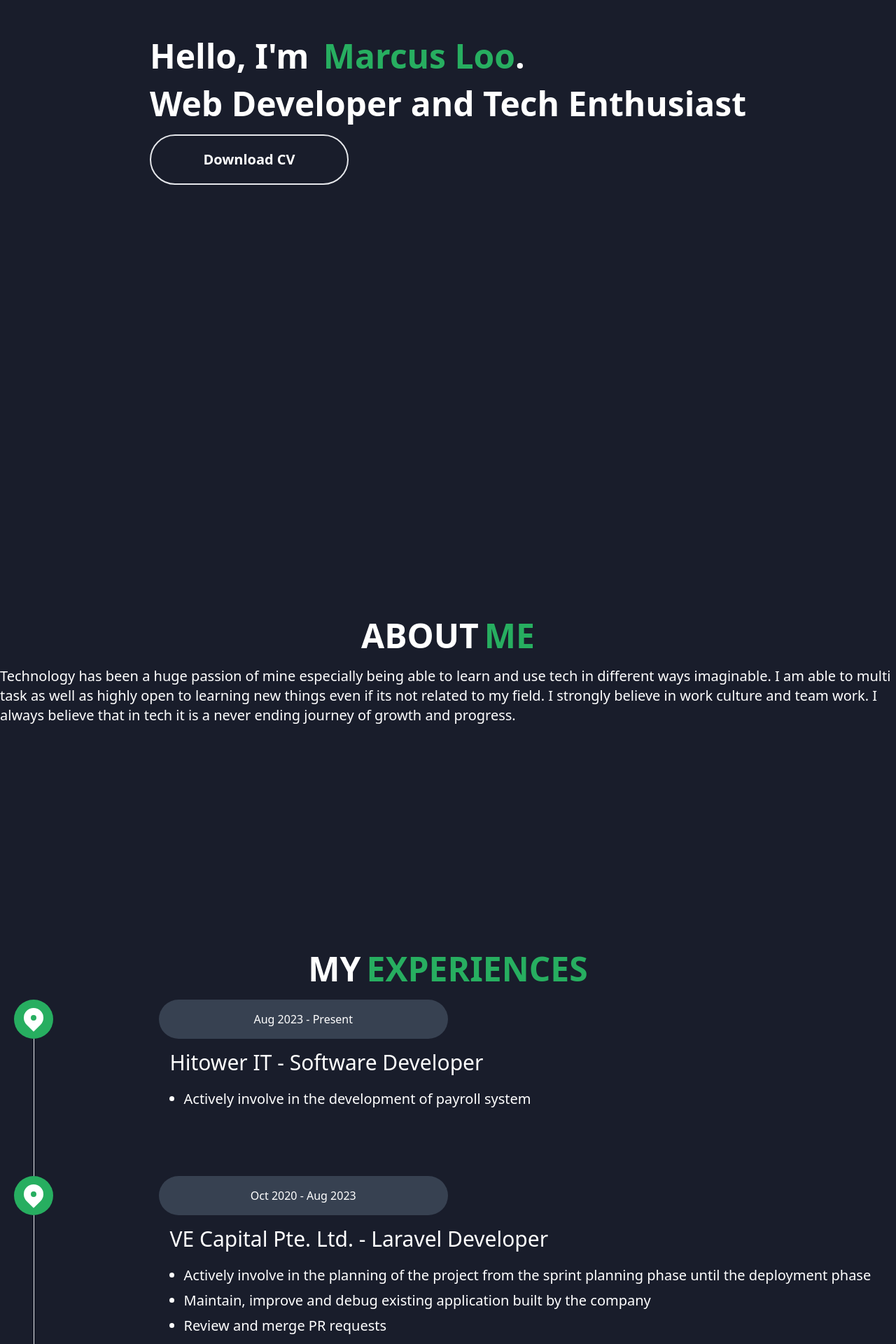
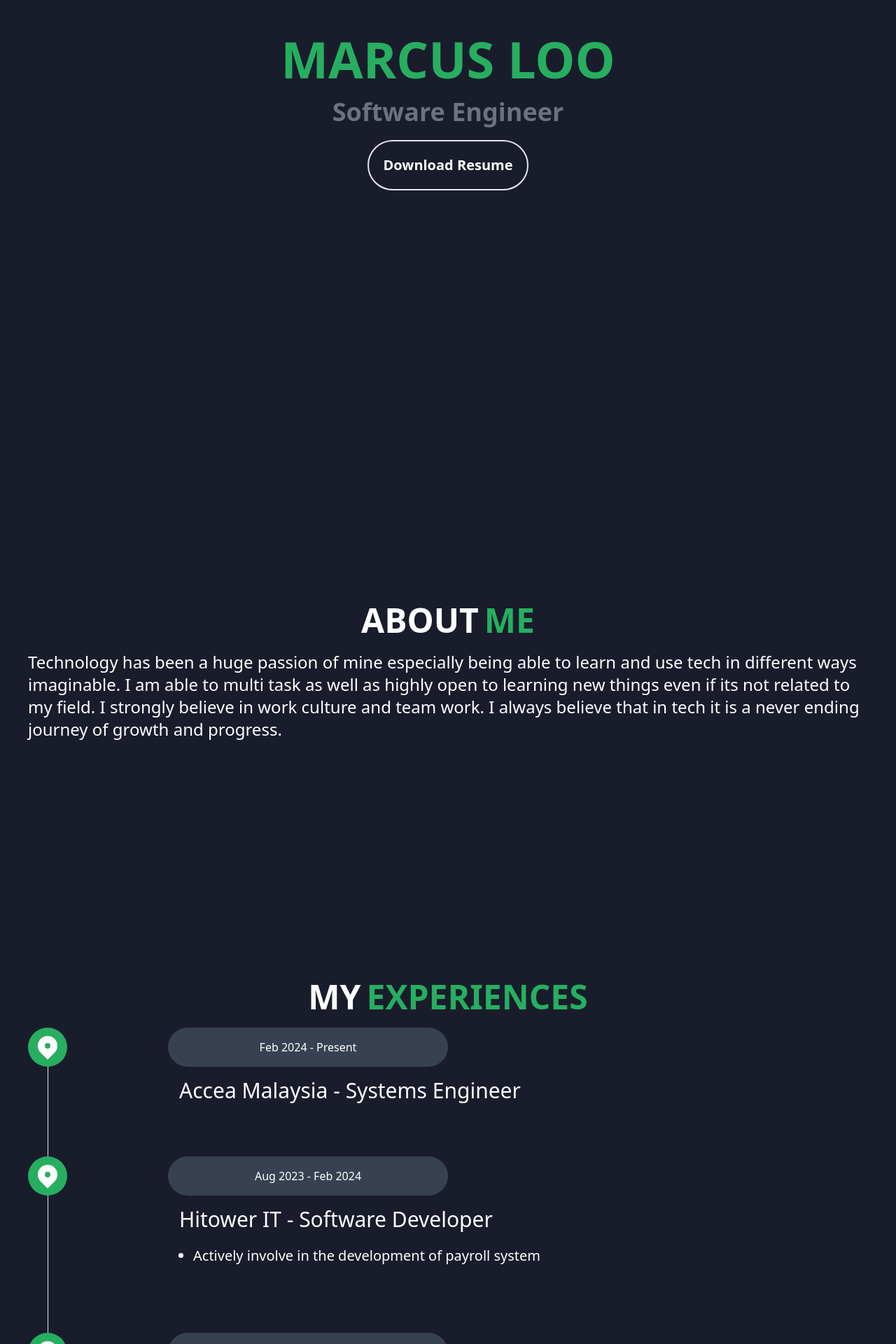
Before and after one commit to MarcusLEK/Marcus-Loo, a Nuxt app: page / in a window 1280 px wide. Shown: the part 240-2160 px from the top of the page at 70% size. Built offline with nearby package versions, Linux system fonts and the light colour scheme.

Commit message:
updated design

```diff
--- a/components/About.vue
+++ b/components/About.vue
@@ -1,18 +1,18 @@
 <template>
 	<div class="h-screen flex items-center justify-center">
-		<div>
+		<div class="p-10">
 			<span
 				class="text-white text-4xl md:text-5xl font-bold flex justify-center mb-5"
 				>ABOUT <span class="text-goGreen ml-2">ME</span></span
 			>
-			<div class="container text-white text-xl">
+			<p class="container text-white text-2xl">
 				Technology has been a huge passion of mine especially being able
 				to learn and use tech in different ways imaginable. I am able to
 				multi task as well as highly open to learning new things even if
 				its not related to my field. I strongly believe in work culture
 				and team work. I always believe that in tech it is a never
 				ending journey of growth and progress.
-			</div>
+			</p>
 		</div>
 	</div>
 </template>
--- a/components/ContactMe.vue
+++ b/components/ContactMe.vue
@@ -1,6 +1,6 @@
 <template>
 	<div class="h-screen flex items-center justify-center">
-		<div id="contactme">
+		<div id="contactme" class="p-10">
 			<span
 				class="text-white text-4xl md:text-5xl font-bold flex justify-center mb-5"
 				>Contact <span class="text-goGreen ml-2">Me</span></span
--- a/components/Experiences.vue
+++ b/components/Experiences.vue
@@ -1,6 +1,6 @@
 <template>
 	<div class="md:flex md:items-center md:justify-center">
-		<div id="contactme">
+		<div id="contactme" class="p-10">
 			<span
 				class="text-white text-4xl md:text-5xl font-bold flex justify-center mb-5"
 				>MY <span class="text-goGreen ml-2">EXPERIENCES</span></span
@@ -23,7 +23,44 @@
 					<div
 						class="col-start-3 col-span-full md:col-span-4 bg-gray-700 rounded-full p-2 md:p-4 text-white text-center my-auto"
 					>
-						<span>Aug 2023 - Present</span>
+						<span>Feb 2024 - Present</span>
+					</div>
+				</div>
+				<div class="grid grid-cols-12">
+					<div class="border-l w-1 ml-5 md:ml-7"></div>
+					<div
+						class="col-start-3 col-span-full p-4 text-white text-xl my-auto mb-10"
+					>
+						<div class="text-3xl mb-5">
+							<a
+								href="https://www.accea.com.my"
+								target="_blank"
+								class="hover:underline"
+								>Accea Malaysia - Systems Engineer</a
+							>
+						</div>
+					</div>
+				</div>
+			</div>
+
+			<div class="grid grid-row-2">
+				<div class="grid grid-cols-12">
+					<svg
+						xmlns="http://www.w3.org/2000/svg"
+						class="col-span-1 h-10 w-10 md:col-span-2 md:h-14 md:w-14 text-white bg-goGreen rounded-full p-2 my-auto"
+						viewBox="0 0 20 20"
+						fill="currentColor"
+					>
+						<path
+							fill-rule="evenodd"
+							d="M5.05 4.05a7 7 0 119.9 9.9L10 18.9l-4.95-4.95a7 7 0 010-9.9zM10 11a2 2 0 100-4 2 2 0 000 4z"
+							clip-rule="evenodd"
+						/>
+					</svg>
+					<div
+						class="col-start-3 col-span-full md:col-span-4 bg-gray-700 rounded-full p-2 md:p-4 text-white text-center my-auto"
+					>
+						<span>Aug 2023 - Feb 2024</span>
 					</div>
 				</div>
 				<div class="grid grid-cols-12">
@@ -155,7 +192,7 @@
 								href="https://www.linkedin.com/company/hiredlymy/"
 								target="_blank"
 								class="hover:underline"
-								>Hiredly (formerly known as WOBB) - Intern
+								>WOBB (currently known as Hiredly) - Intern
 								Developer</a
 							>
 						</div>
--- a/components/Introduction.vue
+++ b/components/Introduction.vue
@@ -1,19 +1,21 @@
 <template>
 	<div class="h-screen flex items-center justify-center">
-		<div class="grid grid-cols-3">
-			<span class="col-span-12 mb-5 text-5xl text-white font-bold"
-				>Hello, I'm
-				<span class="text-goGreen md:ml-2">Marcus Loo</span>.</span
+		<div class="grid grid-cols-3 p-10">
+			<span
+				class="col-span-12 mb-5 text-7xl font-bold text-center text-goGreen"
 			>
-			<span class="col-span-12 mb-5 text-5xl text-white font-bold"
-				>Web Developer and Tech Enthusiast</span
+				MARCUS LOO
+			</span>
+			<span
+				class="col-span-12 mb-5 text-4xl text-gray-500 text-center font-bold"
+				>Software Engineer</span
 			>
 			<a
 				href="https://drive.google.com/file/d/1yYHxsNtZJ4dXXBq1K9iRKLL6rCe66syB/view?usp=sharing"
 				target="_blank"
-				class="col-span-12 md:col-span-1 text-xl text-center text-white font-semibold border-2 rounded-full p-5 cursor-pointer hover:border-goGreen transition ease-in-out delay-100 hover:-translate-y-1 hover:scale-110 hover:bg-goGreen duration-300"
+				class="col-span-12 md:col-span-1 md:col-start-2 text-xl text-center text-white font-semibold border-2 rounded-full p-5 cursor-pointer hover:border-goGreen transition ease-in-out delay-100 hover:-translate-y-1 hover:scale-110 hover:bg-goGreen duration-300"
 			>
-				Download CV
+				Download Resume
 			</a>
 		</div>
 	</div>
--- a/components/Skills.vue
+++ b/components/Skills.vue
@@ -1,15 +1,11 @@
 <template>
 	<div class="min-h-screen flex items-center justify-center">
-		<div>
+		<div class="p-10">
 			<span
 				class="text-white text-4xl md:text-5xl font-bold flex justify-center mb-5"
 				>MY <span class="text-goGreen ml-2">SKILLS</span></span
 			>
 			<div class="mb-10">
-				<span
-					class="text-white text-3xl md:text-4xl font-bold flex justify-center mb-3"
-					>Frameworks</span
-				>
 				<div class="flex items-center justify-center flex-wrap gap-3">
 					<span
 						class="inline-flex items-center px-4 py-2 font-semibold leading-6 text-sm shadow rounded-md text-slate-500 bg-white ring-1 ring-slate-900/10 pointer-events-none"
@@ -34,10 +30,6 @@
 				</div>
 			</div>
 			<div class="mb-10">
-				<span
-					class="text-white text-3xl md:text-4xl font-bold flex justify-center mb-3"
-					>Languages</span
-				>
 				<div class="flex items-center justify-center flex-wrap gap-3">
 					<span
 						class="inline-flex items-center px-4 py-2 font-semibold leading-6 text-sm shadow rounded-md text-slate-500 bg-white ring-1 ring-slate-900/10 pointer-events-none"
@@ -82,20 +74,11 @@
 					<span
 						class="inline-flex items-center px-4 py-2 font-semibold leading-6 text-sm shadow rounded-md text-slate-500 bg-white ring-1 ring-slate-900/10 pointer-events-none"
 					>
-						JAVA
-					</span>
-					<span
-						class="inline-flex items-center px-4 py-2 font-semibold leading-6 text-sm shadow rounded-md text-slate-500 bg-white ring-1 ring-slate-900/10 pointer-events-none"
-					>
 						BASH
 					</span>
 				</div>
 			</div>
 			<div class="mb-10">
-				<span
-					class="text-white text-3xl md:text-4xl font-bold flex justify-center mb-3"
-					>Others</span
-				>
 				<div class="flex items-center justify-center flex-wrap gap-3">
 					<span
 						class="inline-flex items-center px-4 py-2 font-semibold leading-6 text-sm shadow rounded-md text-slate-500 bg-white ring-1 ring-slate-900/10 pointer-events-none"
```
